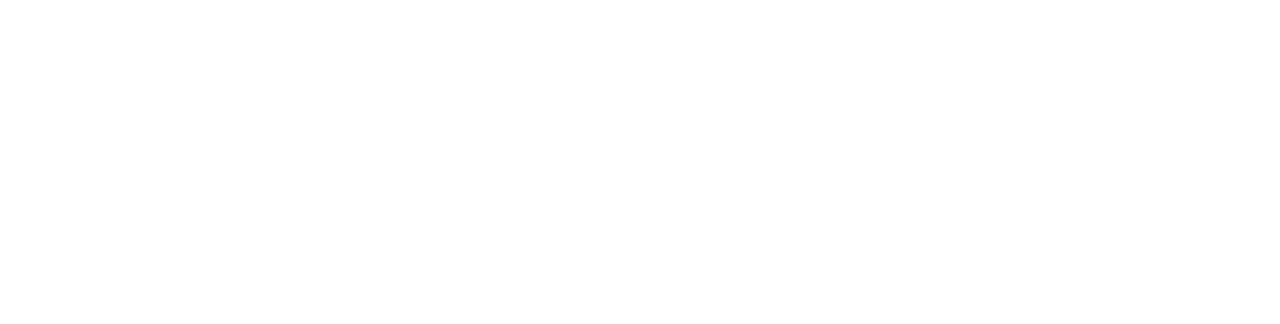
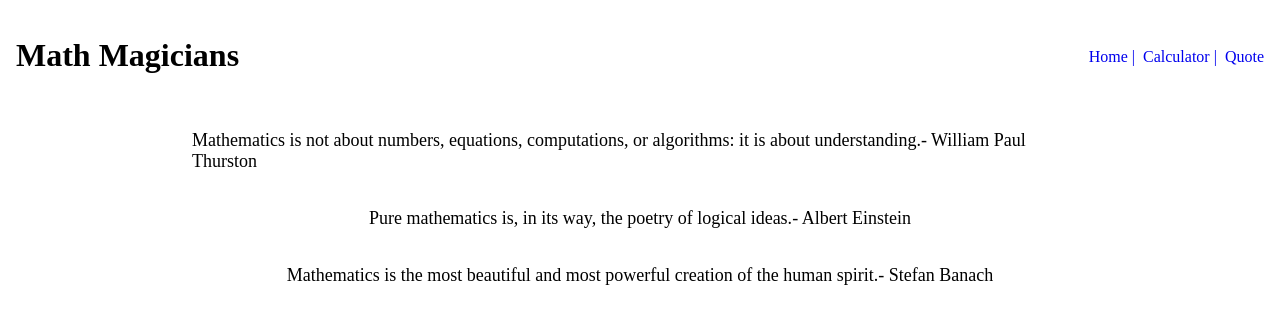
Before and after one commit to shaaibu7/math-magicians, a React (Create React App) app: page /quote in a window 1280 px wide. Shown: the top 324 px of the page. Built offline with nearby package versions, Linux system fonts and the light colour scheme.

Commit message:
Complete UI for math magicians

```diff
--- a/src/App.css
+++ b/src/App.css
@@ -52,3 +52,13 @@
 input[type=text] {
   background-color: grey;
 }
+
+.main {
+  display: flex;
+  justify-content: space-between;
+  padding: 2rem;
+}
+
+.head {
+  margin-left: -1rem;
+}
--- a/src/components/Calculator.js
+++ b/src/components/Calculator.js
@@ -12,6 +12,8 @@
     setResult(calculate(result, btnName));
   };
   return (
+    <div className="main">
+      <h2 className="head">Let`s do some maths!</h2>
       <div className="calculator">
         <div className="input">
           <input className="input data" type="text" value={result.next || result.total || '0'} />
@@ -51,6 +53,7 @@
           <button type="button" className="calculate" onClick={() => handleClick('=')}>=</button>
         </div>
       </div>
+    </div>
   );
 };
 export default Calculator;
--- a/src/components/Home.js
+++ b/src/components/Home.js
@@ -1,7 +1,8 @@
 import React from 'react';
+import styles from '../styles/Home.module.css';
 
-const Home = () => {
-  <div>
+const Home = () => (
+  <div className={styles.container}>
     <h2>Welcome to our page!</h2>
     <p>
       Lorem ipsum dolor sit amet, consectetur adipiscing elit. Nam sed
@@ -15,7 +16,7 @@
       volutpat. Suspendisse vitae finibus odio. Suspendisse aliquam risus massa,
       vel vulputate mauris tempus a.
     </p>
-  </div>;
-};
+  </div>
+);
 
 export default Home;
--- a/src/components/Navbar.js
+++ b/src/components/Navbar.js
@@ -1,16 +1,17 @@
 import React from 'react';
 import { Link, Outlet } from 'react-router-dom';
+import styles from '../styles/Navigation.module.css';
 
-const Navigation = () => {
-  <header>
+const Navigation = () => (
+  <header className={styles.header}>
     <h1>Math Magicians</h1>
-    <nav>
-      <Link to="/">Home</Link>
-      <Link to="/calculator">Calculator</Link>
+    <nav className={styles.navbar}>
+      <Link to="/">Home |</Link>
+      <Link to="/calculator">Calculator |</Link>
       <Link to="/quote">Quote</Link>
     </nav>
     <Outlet />
-  </header>;
-};
+  </header>
+);
 
 export default Navigation;
--- a/src/components/Quote.js
+++ b/src/components/Quote.js
@@ -1,13 +1,24 @@
 import React from 'react';
+import styles from '../styles/Quote.module.css';
 
-const Quote = () => {
-  <>
+const Quote = () => (
+  <div className={styles.text}>
     <p>
       Mathematics is not about numbers, equations, computations, or algorithms:
       it is about understanding.
-      <span>-William Paul Thurston</span>
+      <span>- William Paul Thurston</span>
     </p>
-  </>;
-};
+
+    <p>
+      Pure mathematics is, in its way, the poetry of logical ideas.
+      <span>- Albert Einstein</span>
+    </p>
+
+    <p>
+      Mathematics is the most beautiful and most powerful creation of the human spirit.
+      <span>- Stefan Banach</span>
+    </p>
+  </div>
+);
 
 export default Quote;
--- /dev/null
+++ b/src/styles/Home.module.css
@@ -0,0 +1,6 @@
+.container {
+  display: flex;
+  flex-direction: column;
+  width: 90%;
+  padding-left: 1rem;
+}
--- /dev/null
+++ b/src/styles/Navigation.module.css
@@ -0,0 +1,15 @@
+.header {
+  display: flex;
+  justify-content: space-between;
+  padding: 1rem;
+}
+
+a {
+  text-decoration: none;
+}
+
+.navbar {
+  display: flex;
+  column-gap: 0.5rem;
+  padding-top: 2rem;
+}
--- /dev/null
+++ b/src/styles/Quote.module.css
@@ -0,0 +1,10 @@
+.text {
+  display: flex;
+  flex-direction: column;
+  justify-content: center;
+  align-items: center;
+  font-size: large;
+  flex-wrap: wrap;
+  width: 70%;
+  margin: 0 auto;
+}
```
Lines whose indentation alone changed are shown as unchanged.
